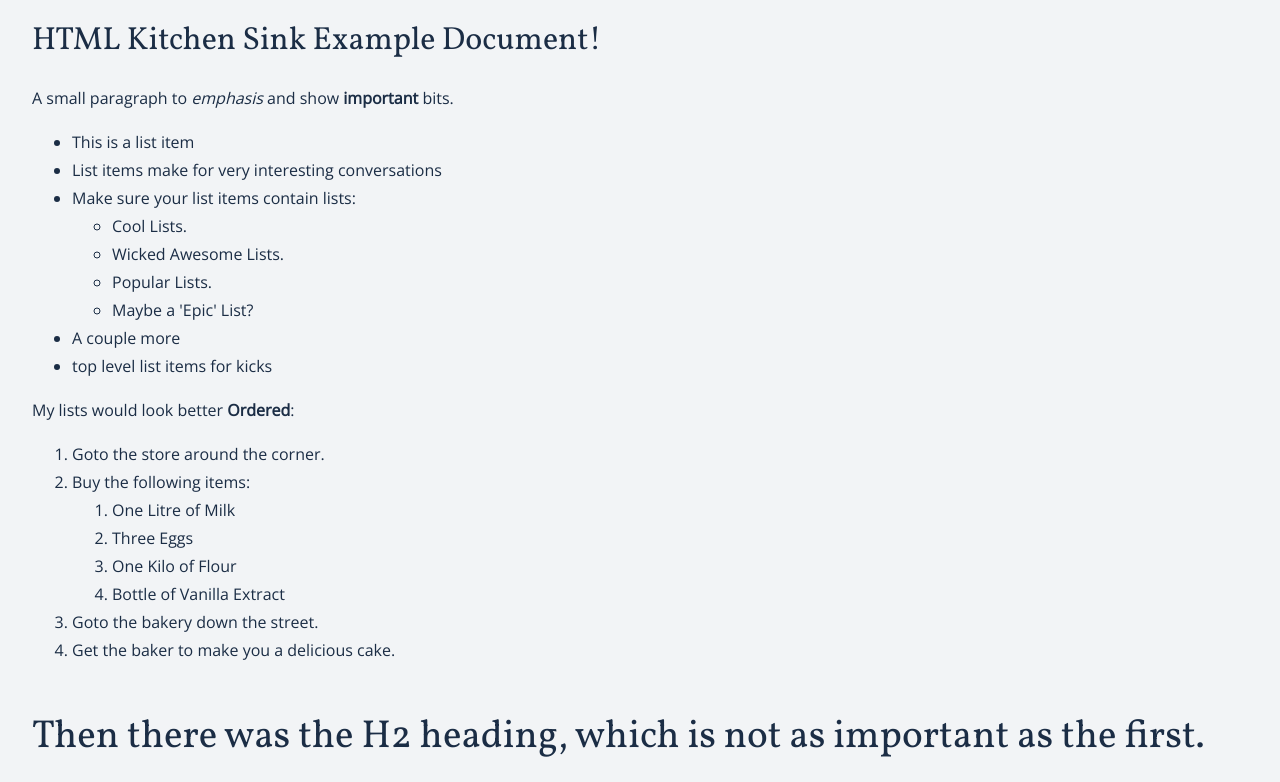
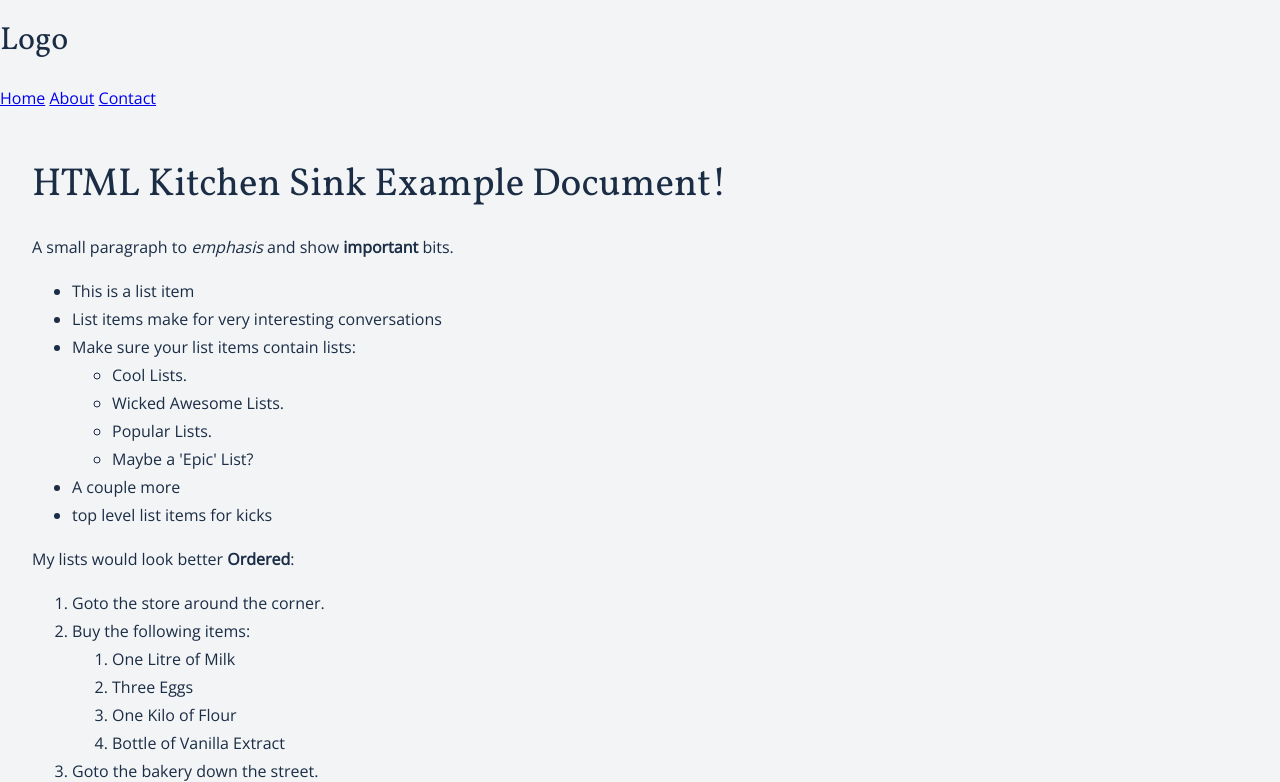
Before and after one commit to uxmoon/css-design-system, a website built with Parcel: page index.html in a window 1280 px wide. Shown: the top 782 px of the page. Built offline with nearby package versions, Linux system fonts and the light colour scheme.

Commit message:
Added nav links

```diff
--- a/index.html
+++ b/index.html
@@ -23,8 +23,16 @@
   </head>
 
   <body>
+    <header>
+      <h1 class="logo">Logo</h1>
+      <nav>
+        <a href="#">Home</a>
+        <a href="#">About</a>
+        <a href="#">Contact</a>
+      </nav>
+    </header>
     <main class="layout">
-      <h1>HTML Kitchen Sink Example Document!</h1>
+      <h2>HTML Kitchen Sink Example Document!</h2>
       <p>
         A small paragraph to <em>emphasis</em> and show
         <strong>important</strong> bits.
```
